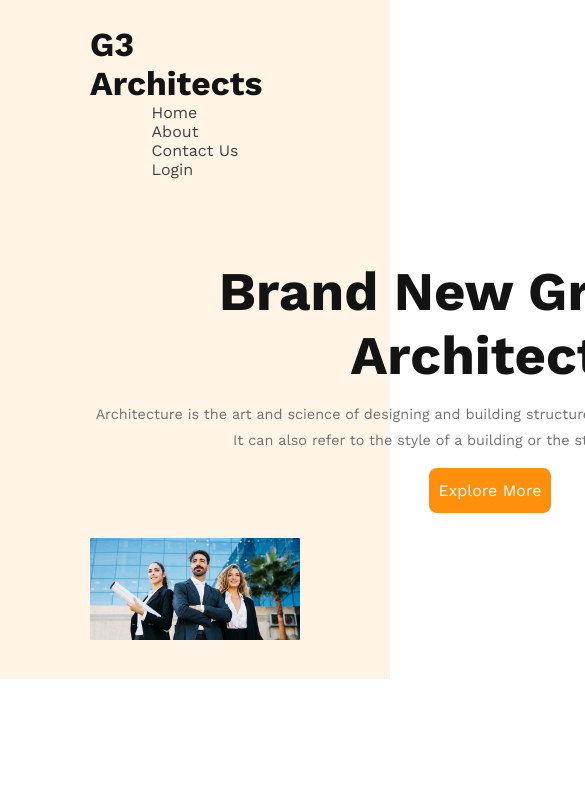
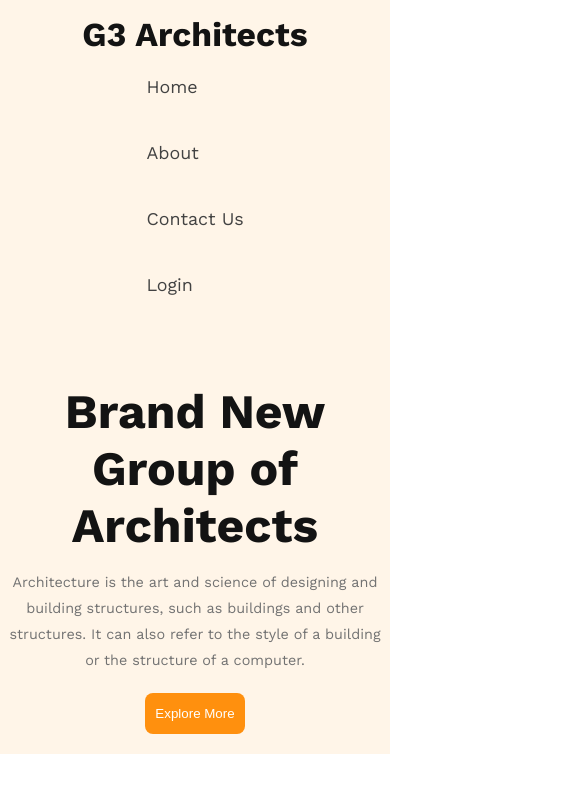
Before and after one commit to sabuj-xdev/architect-website, a plain HTML site: page index.html in a window 390 px wide. Shown: the top 792 px of the page, 585 px wide, since content can reach past the window. Drawn offline with nearby package versions, Linux system fonts and the light colour scheme.

Commit message:
added responsive design

```diff
--- a/index.html
+++ b/index.html
@@ -9,10 +9,11 @@
 </head>
 <body>
     <header class="header">
-<nav class="navbar" >
+        <div class="menu">
             <h3>
                 G3 Architects
             </h3>
+            <nav class="navbar" >
                 <ul class="nav-links">
                     <li><a href="">Home </a></li>
                     <li><a href="">  About </a></li>
@@ -20,9 +21,10 @@
                     <li><a href="">  Login </a></li>
                 </ul>
                 </nav>
-<section class="brand-section ">
+            </div>
+                <!-- <!-- <section class="brand-section "> -->
                     <div class="brand">
-        <h2>Brand New
+                        <h2>Brand New <br>
                             Group of Architects
                             </h2>
                             <p>Architecture is the art and science of designing and building structures, such as buildings and other structures. It can also refer to the style of a building or the structure of a computer. </p>
@@ -31,9 +33,12 @@
                             </button>
                     </div>
                     <div class="banner">
-        <img src="images/banner.png" alt="">
+                        <!-- <img src="images/banner.png" alt=""> -->
+
+                </section>
+
+
     </div>
-</section>
     </header>
     <main>
 
--- a/styles/style.css
+++ b/styles/style.css
@@ -13,86 +13,80 @@
     --dark-3:rgba(114, 114, 114, 1);
     --font-family:"Work Sans", sans-serif;
 }
-/* header style  */
 .header{
-background-color: rgba(255, 144, 14, 0.1);
-padding:25px 90px;
-/* max-width: 85rem; */
+    background-color: rgb(255, 245, 232);
 }
-/* navbar style */
-.navbar{
+.menu {
     display:flex;
     justify-content: space-between;
-align-items: center;
-max-width: 71rem;
-
+    align-items: center;
+    padding:15px 50px;
+    margin-bottom:50px;
 }
-.navbar h3{
-    font-family: var(--font-family);
-    color:var(--primary-color);
+.menu h3{
+    font-family:var(--font-family);
     font-size:2.1rem;
-    font-weight: bold;
-}
-.nav-links{
-    display:flex;
-    list-style: none;
-}
-.nav-links  li a{
-    text-decoration: none;
-    margin:20px;
-    color:var(--secondary-color);
-    font-family:var(--font-family);
-    font-size:1rem;
-    font-weight: 500px;
-}
-
-/* Added new section */
-.brand-section{
-max-width:71rem;
-}
-.brand{
-    width:50rem;
-    text-align: center;
-    margin:0 auto;
-    padding-top:80px;
-    /* max-width: 71rem; */
-}
-.brand h2{
-    font-family:var(--font-family);
-    font-size:3.4rem;
     font-weight: bold;
     color:var(--primary-color);
 
 }
+.nav-links{
+    display:flex;
+}
+.nav-links li {
+    list-style:none;
+    margin:20px;
+}
+.nav-links li a {
+    font-family:var(--font-family);
+    font-size:1.12rem;
+    text-decoration:none;
+    color:var(--secondary-color);
+    line-height: 26px;
+}
+/* new section-one  */
+.brand{
+    width:53rem;
+    text-align: center;
+ margin:0 auto;
+}
+.brand h2{
+    font-family:var(--font-family);
+    color:var(--primary-color);
+    font-size:3rem;
+    font-weight: bold;
+    margin-bottom:15px;
+}
 .brand p{
     font-family:var(--font-family);
     font-size:0.9rem;
-    line-height:1.6rem;
     font-weight: 400px;
     color:var(--dark-3);
-    margin-top:15px;
+    line-height: 26px;
+    margin-bottom:20px;
 }
 .brand button{
     background-color: rgba(255, 144, 14, 1);
     color:rgba(255, 255, 255, 1);
-    font-size:1rem;
-    font-family:var(--font-family);
-    font-weight: 600px;
-    border-radius:8px;
     padding:13px 10px;
-    margin-top:15px;
+    border-radius: 8px;
     border:none;
     margin-bottom:20px;
 }
-/* banner style  */
-.banner img{
-    width:100%;
-    padding-top:5px;
-    padding-bottom:10px;
-}
 /* responsive design  */
-@media screen  and ( max-width:576px){
-    .navbar , .nav-links{
+@media screen and (max-width:576px) {
+    .menu{
         flex-direction: column;
     }
+    .nav-links{
+        flex-direction: column;
+    }
+    .brand{
+        width:100%;
+    }
 }
+@media screen and ( min-width:577px ) and ( max-width:850px){
+   .brand{
+    width:100%;
+   }
+}
```
Lines whose indentation alone changed are shown as unchanged.
